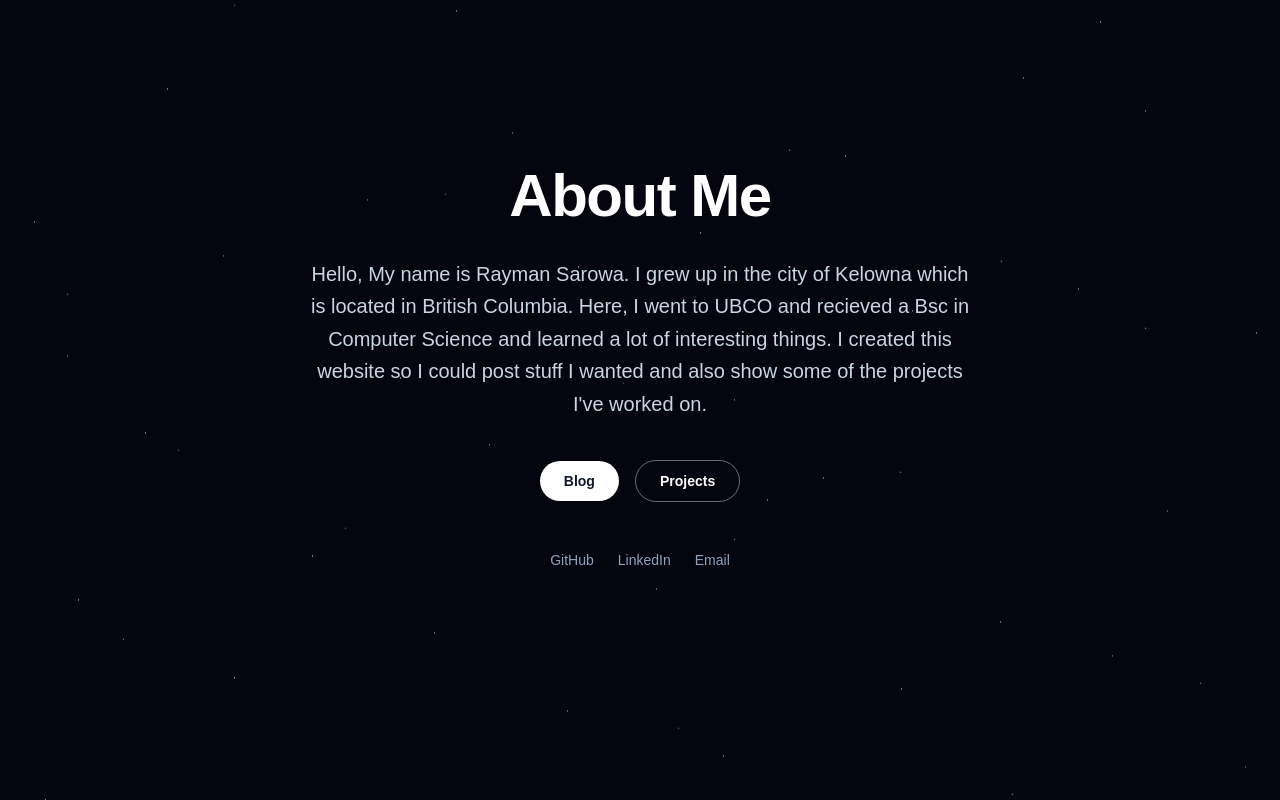
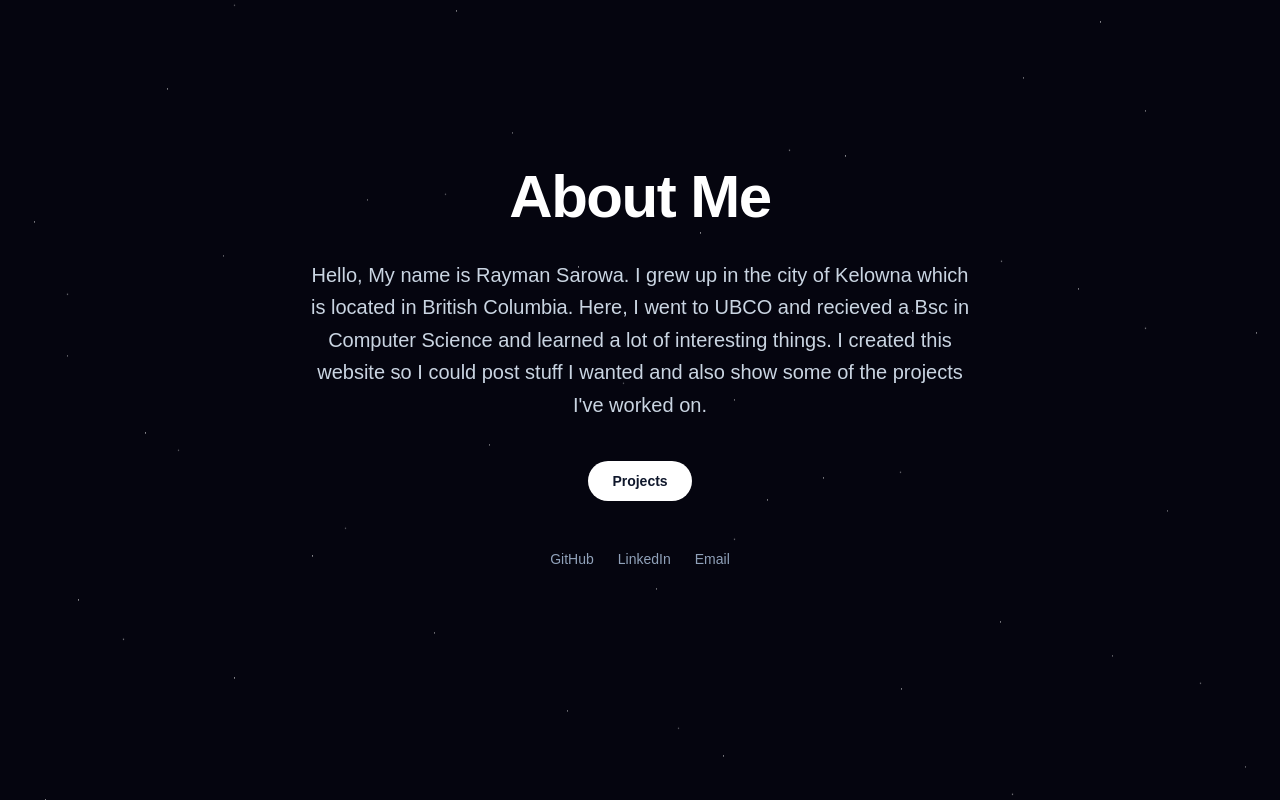
Before and after one commit to raymansarowa976/personal-website, a Next.js app: page / in a window 1280 px wide. Built offline with nearby package versions, Linux system fonts and the light colour scheme.

Commit message:
updated landing page

```diff
--- a/app/layout.tsx
+++ b/app/layout.tsx
@@ -21,10 +21,10 @@ export const metadata: Metadata = {
     default: 'Rayman Sarowa',
     template: '%s | Rayman Sarowa',
   },
-  description: 'Personal website and blog of Rayman Sarowa — software developer from Kelowna, BC.',
+  description: 'Personal website of Rayman Sarowa — software developer from Kelowna, BC.',
   openGraph: {
     title: 'Rayman Sarowa',
-    description: 'Personal website and blog of Rayman Sarowa — software developer from Kelowna, BC.',
+    description: 'Personal website of Rayman Sarowa — software developer from Kelowna, BC.',
     type: 'website',
   },
 };
--- a/app/page.tsx
+++ b/app/page.tsx
@@ -12,14 +12,8 @@ export default function Home() {
         </p>
         <div className="flex items-center justify-center gap-4 pt-2">
           <Link
-            href="/blog"
+            href="/projects"
             className="px-6 py-2.5 rounded-full bg-white text-slate-900 font-semibold hover:bg-slate-100 transition-colors text-sm"
-          >
-            Blog
-          </Link>
-          <Link
-            href="/projects"
-            className="px-6 py-2.5 rounded-full border border-white/40 text-white font-semibold hover:border-white/70 hover:bg-white/10 transition-colors text-sm"
           >
             Projects
           </Link>
--- a/app/sitemap.ts
+++ b/app/sitemap.ts
@@ -1,17 +1,10 @@
-import { allPosts } from 'content-collections'
 import type { MetadataRoute } from 'next'
 
 const BASE_URL = 'https://rsarowa.com'
 
 export default function sitemap(): MetadataRoute.Sitemap {
-  const postEntries = allPosts.map((post) => ({
-    url: `${BASE_URL}/blog/${post._meta.path}`,
-    lastModified: new Date(post.date),
-  }))
-
   return [
     { url: `${BASE_URL}/`, lastModified: new Date() },
-    { url: `${BASE_URL}/blog`, lastModified: new Date() },
-    ...postEntries,
+    { url: `${BASE_URL}/projects`, lastModified: new Date() },
   ]
 }
```
